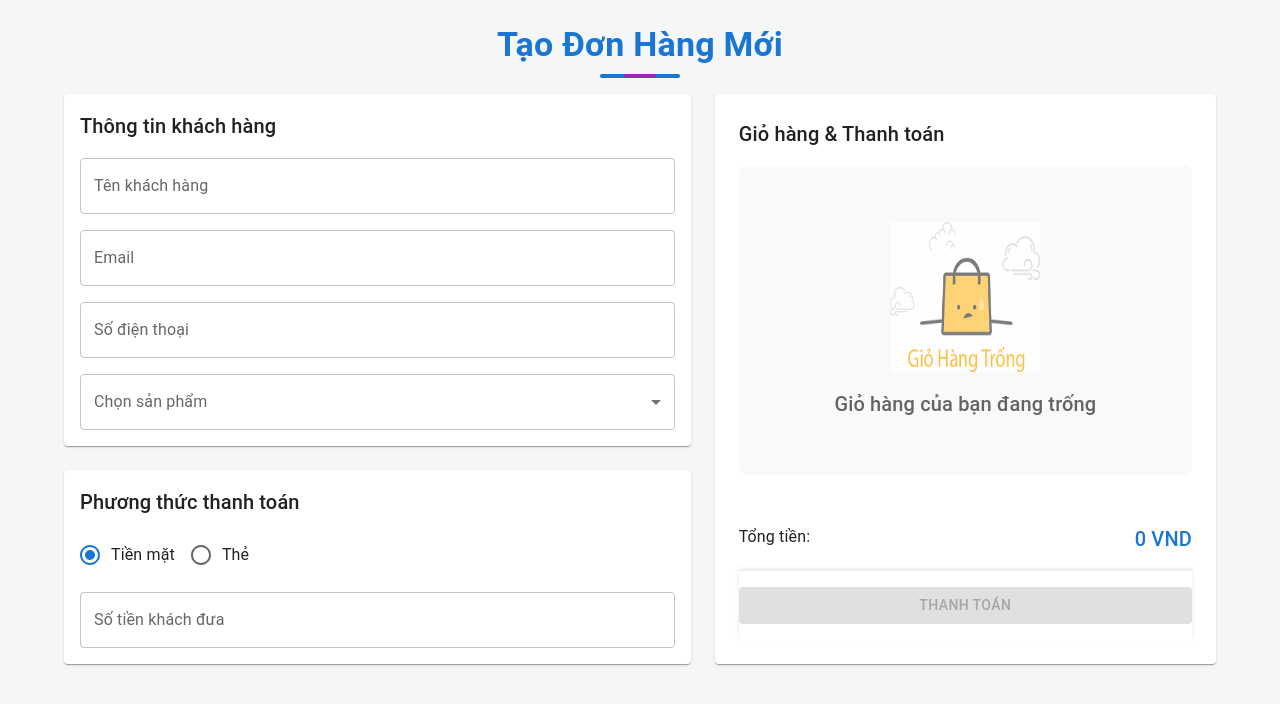
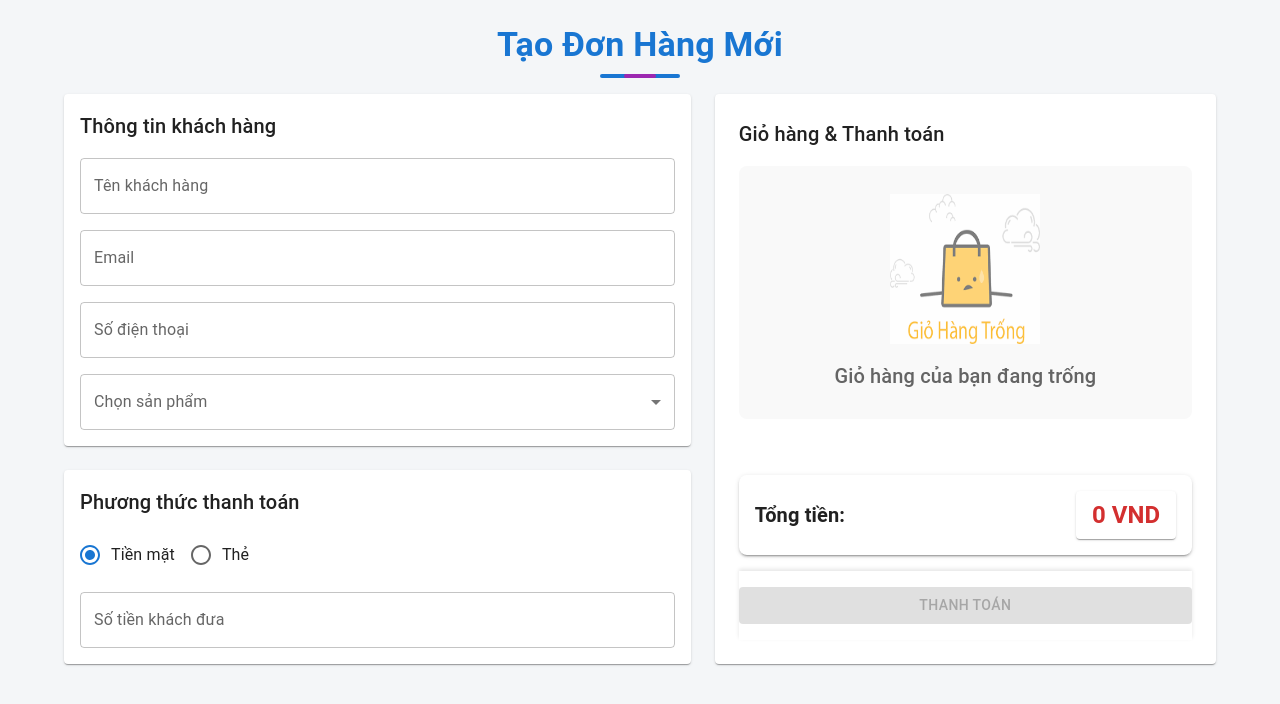
Before and after one commit to hongson1003/Mona_Test_NguyenHongSon, a React (Vite) app: page / in a window 1280 px wide. Shown: the top 704 px of the page. Built offline with nearby package versions, Linux system fonts and the light colour scheme.

Commit message:
Opt: Optimize CartItem render voucher

```diff
--- a/src/components/CartItem/CartItem.tsx
+++ b/src/components/CartItem/CartItem.tsx
@@ -12,7 +12,7 @@ interface ICartItemProps {
   onUpdateQuantity: (id: number, quantity: number) => void;
   vouchers: IVoucher[];
   onSelectVoucher: (itemId: number, voucherId: string | null) => void;
-  selectedVoucher: string | null;
+  selectedVoucher: IVoucher | null;
 }
 
 const CartItem = ({
--- a/src/components/CartItem/ProductInfo.tsx
+++ b/src/components/CartItem/ProductInfo.tsx
@@ -1,33 +1,65 @@
-import { ICartProduct } from "@/models";
+import { ICartProduct, IVoucher } from "@/models";
 import { formatCurrency } from "@/utils";
-import { Typography } from "@mui/material";
+import { Typography, Box } from "@mui/material";
 
-interface ProductInfoProps {
+interface IProductInfoProps {
   product: ICartProduct;
-  selectedVoucher: string | null;
+  selectedVoucher: IVoucher | null;
 }
 
-const ProductInfo = ({ product, selectedVoucher }: ProductInfoProps) => {
+const ProductInfo = ({ product, selectedVoucher }: IProductInfoProps) => {
   const formattedPrice = formatCurrency(product.price);
-  const discount = selectedVoucher ? 50000 : 0; // Thay bằng logic tính giảm giá
-  const finalPrice = formatCurrency(product.price - discount);
+
+  // Tính toán giảm giá
+  let discount = 0;
+  if (selectedVoucher) {
+    discount =
+      selectedVoucher.type === "fixed"
+        ? selectedVoucher.value
+        : Math.round((selectedVoucher.value / 100) * product.price); // Làm tròn số tiền giảm
+  }
+
+  const finalPriceValue = Math.max(0, product.price - discount);
+  const formattedFinalPrice = formatCurrency(finalPriceValue);
 
   return (
-    <>
+    <Box>
       <Typography variant="subtitle1">{product.name}</Typography>
+
+      {/* Giá gạch ngang nếu có giảm giá */}
       <Typography
         variant="body2"
         color="textSecondary"
-        sx={{ textDecoration: discount ? "line-through" : "none" }}
+        sx={{ textDecoration: discount > 0 ? "line-through" : "none" }}
       >
         {formattedPrice}
       </Typography>
+
+      {/* Hiển thị giá đã giảm */}
       {discount > 0 && (
-        <Typography variant="body2" color="error">
-          {finalPrice} (-{formatCurrency(discount)})
+        <Typography variant="h6" color="primary" fontWeight="bold">
+          {formattedFinalPrice}{" "}
+          <Typography variant="caption" color="error">
+            (-{formatCurrency(discount)})
+          </Typography>
         </Typography>
       )}
-    </>
+
+      {/* Hiển thị voucher đã áp dụng */}
+      <Typography variant="body2" color="textSecondary">
+        {selectedVoucher ? (
+          <>
+            ✅ Đã áp dụng: <strong>{selectedVoucher.code}</strong> (
+            {selectedVoucher.type === "fixed"
+              ? `giảm ${formatCurrency(selectedVoucher.value)}`
+              : `giảm ${selectedVoucher.value}%`}
+            )
+          </>
+        ) : (
+          "❌ Không áp dụng voucher"
+        )}
+      </Typography>
+    </Box>
   );
 };
 
--- a/src/components/CartItem/VoucherSelect.tsx
+++ b/src/components/CartItem/VoucherSelect.tsx
@@ -5,8 +5,8 @@ import { MenuItem, Select, Tooltip } from "@mui/material";
 interface IVoucherSelectProps {
   itemId: number;
   vouchers: IVoucher[];
-  selectedVoucher: string | null;
-  onSelectVoucher: (itemId: number, voucherId: string | null) => void;
+  selectedVoucher: IVoucher | null;
+  onSelectVoucher: (itemId: number, voucher: string | null) => void;
 }
 
 const VoucherSelect = ({
@@ -20,7 +20,7 @@ const VoucherSelect = ({
       fullWidth
       size="small"
       sx={{ mt: 1 }}
-      value={selectedVoucher ?? "none"}
+      value={selectedVoucher?.code ?? "none"}
       onChange={(e) =>
         onSelectVoucher(
           itemId,
--- a/src/components/CartItemList.tsx
+++ b/src/components/CartItemList.tsx
@@ -56,7 +56,7 @@ const CartItemList: React.FC<ICartItemListProps> = ({
           onRemove={onRemove}
           onUpdateQuantity={onUpdateQuantity}
           vouchers={vouchers as IVoucher[]}
-          selectedVoucher={item.voucher?.code || null}
+          selectedVoucher={item.voucher}
           onSelectVoucher={handleOnSelectVoucher}
         />
       ))}
--- a/src/components/CartTotal.tsx
+++ b/src/components/CartTotal.tsx
@@ -14,9 +14,33 @@ const CartTotal = ({ cartItems }: ICartTotalProps) => {
   );
 
   return (
-    <Box sx={{ display: "flex", justifyContent: "space-between", mt: 2 }}>
-      <Typography variant="subtitle1">Tổng tiền:</Typography>
-      <Typography variant="h6" color="primary">
+    <Box
+      sx={{
+        display: "flex",
+        justifyContent: "space-between",
+        alignItems: "center",
+        mt: 3,
+        p: 2,
+        bgcolor: "primary.lighter",
+        borderRadius: 2,
+        boxShadow: 2,
+      }}
+    >
+      <Typography variant="h6" fontWeight="bold">
+        Tổng tiền:
+      </Typography>
+      <Typography
+        variant="h5"
+        fontWeight="bold"
+        color="error"
+        sx={{
+          backgroundColor: "white",
+          px: 2,
+          py: 1,
+          borderRadius: 1,
+          boxShadow: 1,
+        }}
+      >
         {formatCurrency(totalAmount)}
       </Typography>
     </Box>
```
